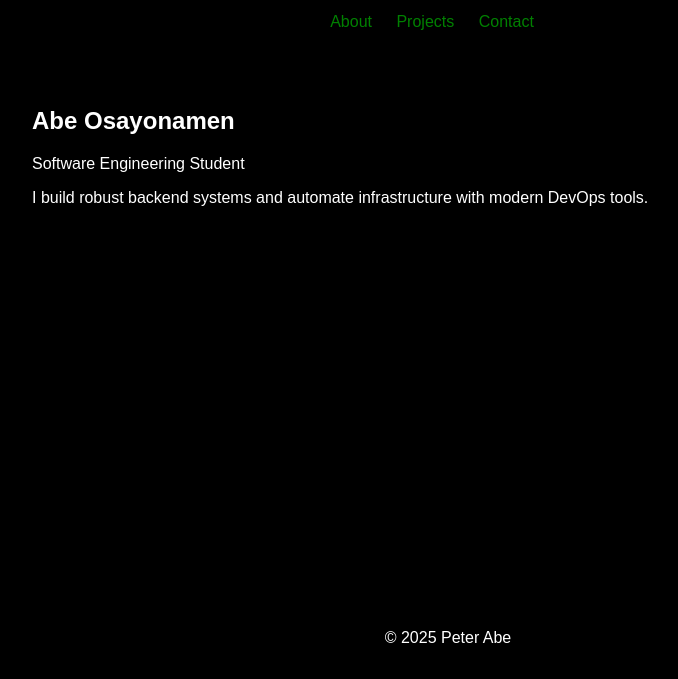
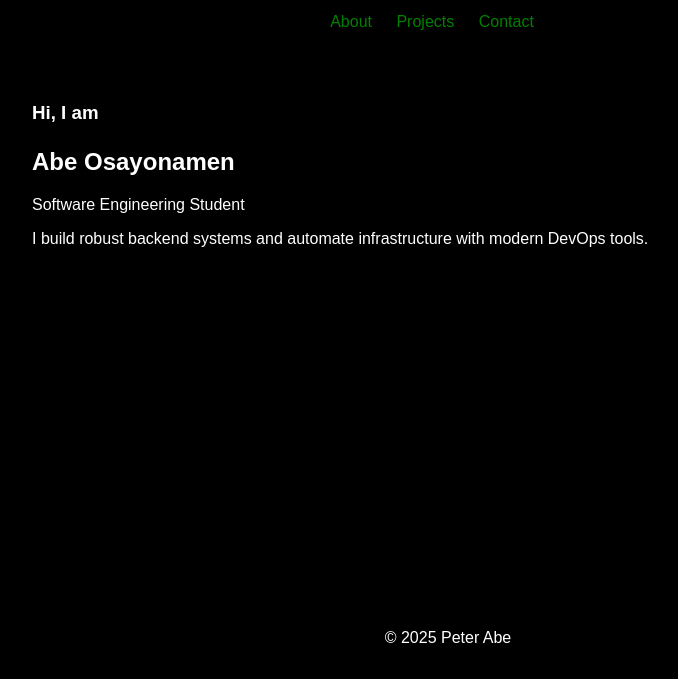
Before and after one commit to PeterAbe/PeterAbe.github.io, a plain HTML site: page index.html in a window 1280 px wide. Shown: the part 121-800 px from the top of the page, without its empty margins (208-886 px from the left). Drawn offline with Linux system fonts and the light colour scheme.

Commit message:
Update index.html

```diff
--- a/index.html
+++ b/index.html
@@ -18,6 +18,7 @@
   </header>
   <main>
     <section>
+      <h3>Hi, I am </h3>
       <h2>Abe Osayonamen</h2>
       <p>Software Engineering Student</p>
       <p>I build robust backend systems and automate infrastructure with modern DevOps tools.</p>
```
